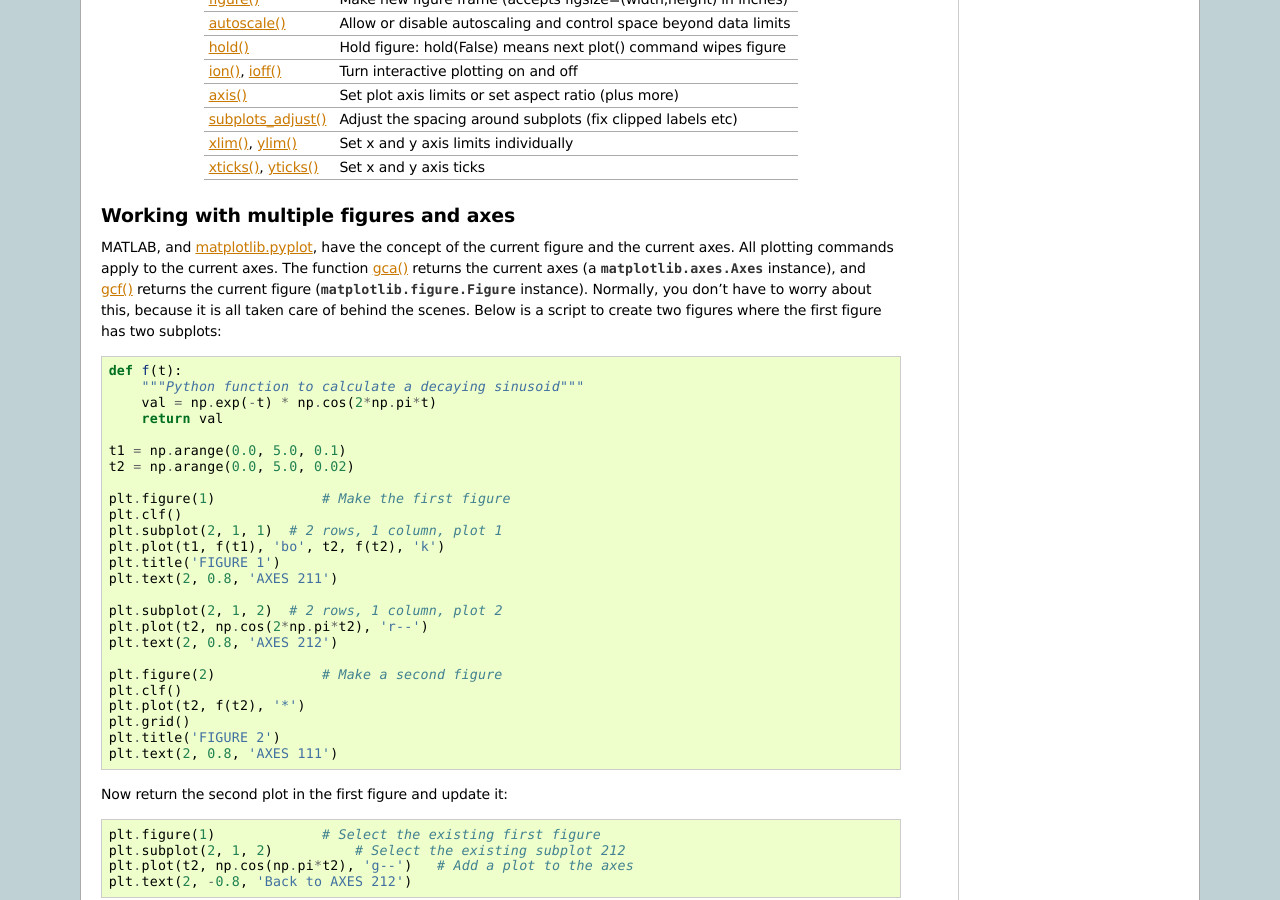
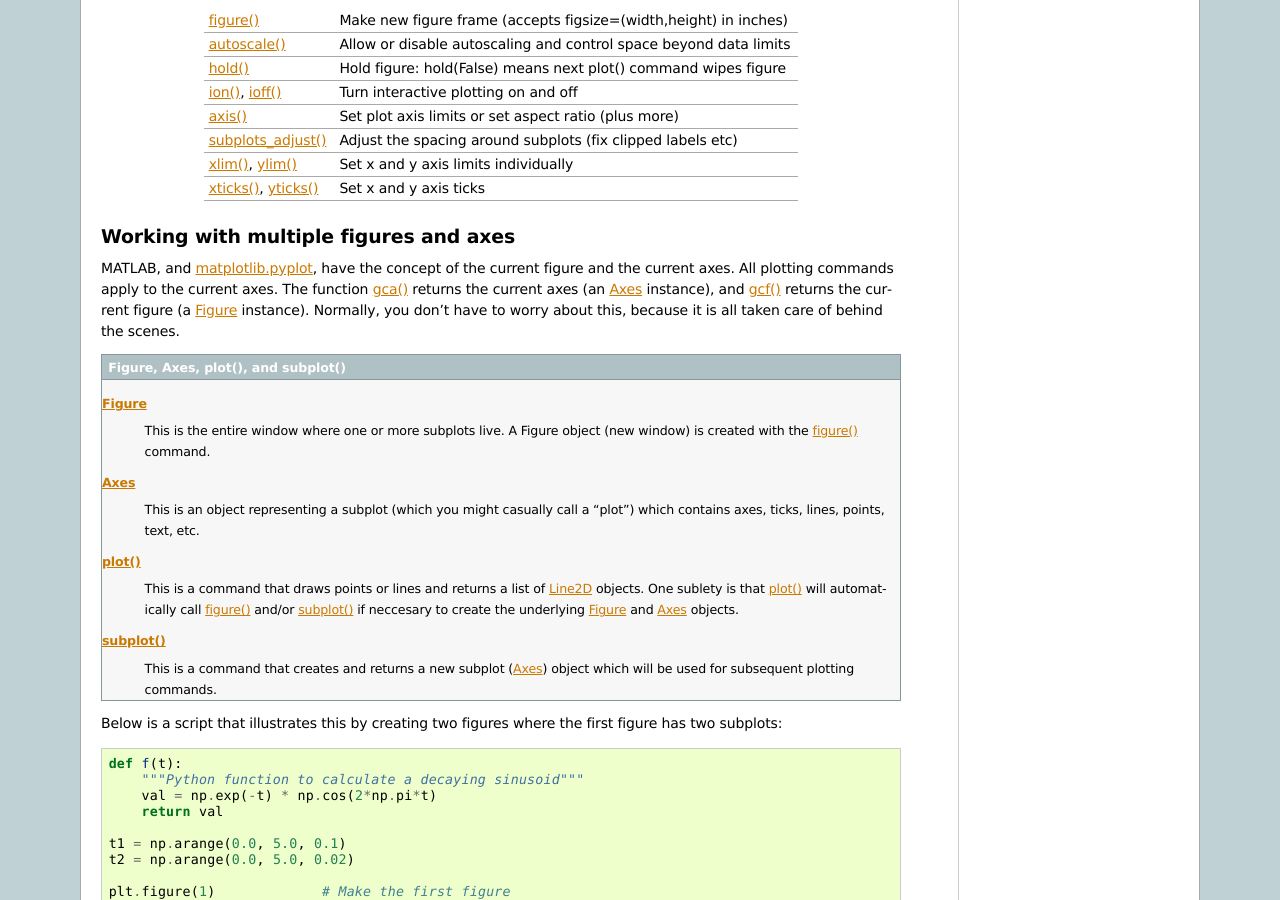
Before and after one commit to python4astronomers/python4astronomers, a Sphinx documentation site: the page built from source/plotting/matplotlib.rst, in a window 1280 px wide and 900 px high, scrolled down 5467 px. Built offline with Sphinx 7.4.7, drawn with Linux system fonts in a browser that asks for light colours; formulas are drawn with MathJax 3; some of the changed text lies outside the part shown.

Commit message:
Update plotting matplotlib tutorial

```diff
--- a/source/plotting/matplotlib.rst
+++ b/source/plotting/matplotlib.rst
@@ -83,15 +83,17 @@
 .. _`ylim()`: http://matplotlib.sourceforge.net/api/pyplot_api.html?highlight=plot.ylim#matplotlib.pyplot.ylim
 .. _`xticks()`: http://matplotlib.sourceforge.net/api/pyplot_api.html?highlight=plot.xticks#matplotlib.pyplot.xticks
 .. _`yticks()`: http://matplotlib.sourceforge.net/api/pyplot_api.html?highlight=plot.yticks#matplotlib.pyplot.yticks
-
+.. _`Figure`: http://matplotlib.sourceforge.net/api/figure_api.html
+.. _`Axes`: http://matplotlib.sourceforge.net/api/axes_api.html
 
 Matplotlib
 ============
 
-`Matplotlib`_ is a python 2-d plotting library which produces publication quality
-figures in a variety of formats and interactive environments across
-platforms.  Matplotlib can be used in Python scripts, the Python and IPython
-shell, web application servers, and six graphical user interface toolkits.
+`Matplotlib`_ is a Python 2-d and 3-d plotting library which produces
+publication quality figures in a variety of formats and interactive
+environments across platforms.  Matplotlib can be used in Python scripts, the
+Python and IPython shell, web application servers, and six graphical user
+interface toolkits.
 
 Documentation
 -----------------
@@ -118,11 +120,14 @@
 - `Line2D`_: knobs to twiddle for customizing a line or points in a plot
 
 Hints on getting from here (an idea) to there (a publishable plot)
-^^^^^^^^^^^^^^^^^^^^^^^^^^^^^^^^^^^^^^^^^^^^^^^^^^^^^^^^
+^^^^^^^^^^^^^^^^^^^^^^^^^^^^^^^^^^^^^^^^^^^^^^^^^^^^^^^^^^^^^^^^^^^^
 
 - Start with `Screenshots
   <http://matplotlib.sourceforge.net/users/screenshots.html>`_ for the broad
   plotting capabilities
+- Go to the `thumbnail gallery
+  <http://matplotlib.sourceforge.net/gallery.html>`_ and scan the thumbnails to
+  find something similar.
 - Googling is unfortunately not the best way to get to the detailed help for
   particular functions.  For example `googling "matplotlib errorbar"
   <http://www.google.com/search?ie=UTF-8&q=matplotlib+errorbar&qscrl=1>`_ just gives the home page and the
@@ -407,12 +412,34 @@
 MATLAB, and `matplotlib.pyplot`_, have the concept of the current
 figure and the current axes.  All plotting commands apply to the
 current axes.  The function `gca()`_ returns the
-current axes (a :class:`matplotlib.axes.Axes` instance), and
+current axes (an `Axes`_ instance), and
 `gcf()`_ returns the current figure
-(:class:`matplotlib.figure.Figure` instance). Normally, you don't have
+(a `Figure`_ instance). Normally, you don't have
 to worry about this, because it is all taken care of behind the
-scenes.  Below is a script to create two figures where the first figure has two
-subplots::
+scenes.
+
+.. admonition:: Figure, Axes, plot(), and subplot()
+
+  `Figure`_
+    This is the entire window where one or more subplots live.
+    A Figure object (new window) is created with the `figure()`_ command.
+
+  `Axes`_
+    This is an object representing a subplot (which you might casually
+    call a "plot") which contains axes, ticks, lines, points, text, etc.
+
+  `plot()`_
+    This is a command that draws points or lines and returns a list of
+    `Line2D`_ objects.  One sublety is that `plot()`_ will automatically
+    call `figure()`_ and/or `subplot()`_ if neccesary to create the
+    underlying `Figure`_ and `Axes`_ objects.
+
+  `subplot()`_
+    This is a command that creates and returns a new subplot (`Axes`_) object
+    which will be used for subsequent plotting commands.
+
+Below is a script that illustrates this by creating two figures where the first
+figure has two subplots::
 
   def f(t):
       """Python function to calculate a decaying sinusoid"""
```
